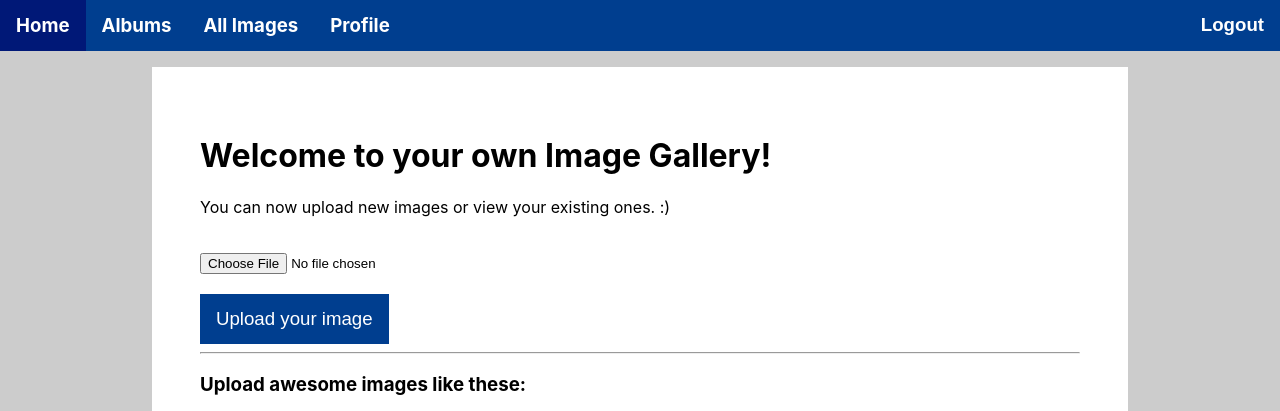
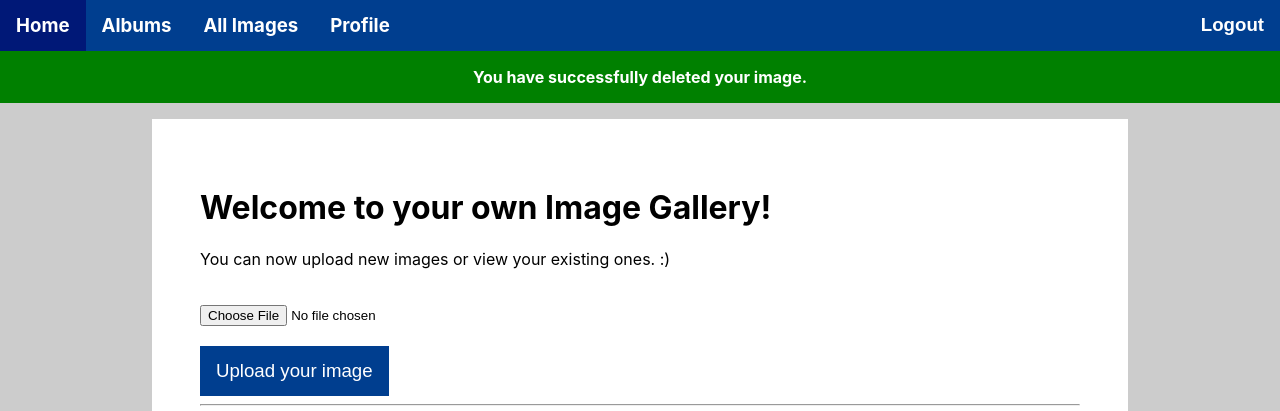
Before and after one commit to Emoto13/gallery, a PHP site: page /client/index.php?success=deleted in a window 1280 px wide. Shown: the top 411 px of the page. Run offline with PHP 8.4, Linux system fonts and the light colour scheme; the visitor is signed in with stand-in values (Sample User, id 1); data comes from the database, SQL or seed files in the repository.

Commit message:
Add modify functionality and refactor dsiplay_gallery and delete image

```diff
--- a/client/display_gallery.php
+++ b/client/display_gallery.php
@@ -19,25 +19,17 @@
            </div>';
     }
 
-
-    function display_gallery($result) {
-        $modal_gallery = '<div id="gallery-modal">
-             <span class="close" onclick="closeGalleryModal()">&times;</span>';
-
-
-
+    function create_modify_modal($id=0, $description="") {
         echo '<div id="modify-modal">
                 <div class="modal-header">
                     <div class="title">Modify image details</div>
                     <span class="close" id="basic-modal" onclick="closeModifyModal()">&times;</span>
                 </div>
                 <div class="modal-body">
-                                <form id="modify-details-form" method="POST" enctype="multipart/form-data">
-                                    <label for="date-taken">Date taken:</label><br>
-                                    <input class="modal-form" name="date-taken" type="date" min="1970-01-0" max='.date
-                                    ('Y-m-d').'><br>
+                    <form id="modify-details-form" method="POST" enctype="multipart/form-data" action="../server/modify_image.php">
+                        <input class="modal-form" name="image-id" value="'.$id.'" type="hidden">
                         <label for="description">Description:</label><br>
-                                    <textarea class="modal-form" id="description" name="description" type="text"></textarea><br>
+                        <textarea class="modal-form" id="description" name="description" type="text">'.$description.'</textarea><br>
                         <input class="form-button" type="submit" onclick="closeModifyModal()"
                         value="Modify">
                         <input class="form-button" type="submit" onclick="closeModifyModal()"
@@ -45,6 +37,14 @@
                     </form>
                 </div>
             </div>';
+    }
+
+
+
+    function display_gallery($result) {
+        $modal_gallery = '<div id="gallery-modal">
+             <span class="close" onclick="closeGalleryModal()">&times;</span>';
+
 
         $picture_index = 0;
         $number_of_pictures = mysqli_num_rows($result);
@@ -53,7 +53,7 @@
 
             echo '<img class="small-image" onclick="openGalleryModal(); currentSlide('.($picture_index + 1).')" src="../server/images/'.$row['path'].'">
                 <img class="delete" onclick="openDeleteModal('.$id.')" src="./images/delete.png">
-                <img class="modify" onclick="openModifyModal()" src="./images/modify.png">';
+                <img class="modify" onclick="openModifyModal('.$id.')" src="./images/modify.png">';
 
             $picture_data = '';
 
@@ -67,6 +67,7 @@
                 $picture_data .= ' Description: '.$row['description'].'<br />';
             }
             if(!empty($id)) {
+                create_modify_modal($id, );
                 create_delete_modal($id);
             }
 
--- a/client/index.php
+++ b/client/index.php
@@ -5,11 +5,15 @@
 <?php
     include_once("display_all_images.php");
 
-    if (isset($_GET['success'])){
+    if (isset($_GET['success'])) {
         if ($_GET['success'] == 'register') {
             echo '<div class="success-msg">You have successfully created your profile. Please login.</div>';
         } else if ($_GET['success'] == 'uploaded') {
             echo '<div class="success-msg">You have successfully uploaded your image.</div>';
+        } else if ($_GET['success'] == 'modified') {
+            echo '<div class="success-msg">You have successfully modified your image.</div>';
+        } else if ($_GET['success'] == 'deleted') {
+            echo '<div class="success-msg">You have successfully deleted your image.</div>';
         }
     }
 
```
Also changed, not shown: server/delete_image.php (+2 -6 lines), server/modify_image.php (+34 -0 lines). Lines whose indentation alone changed are shown as unchanged.
